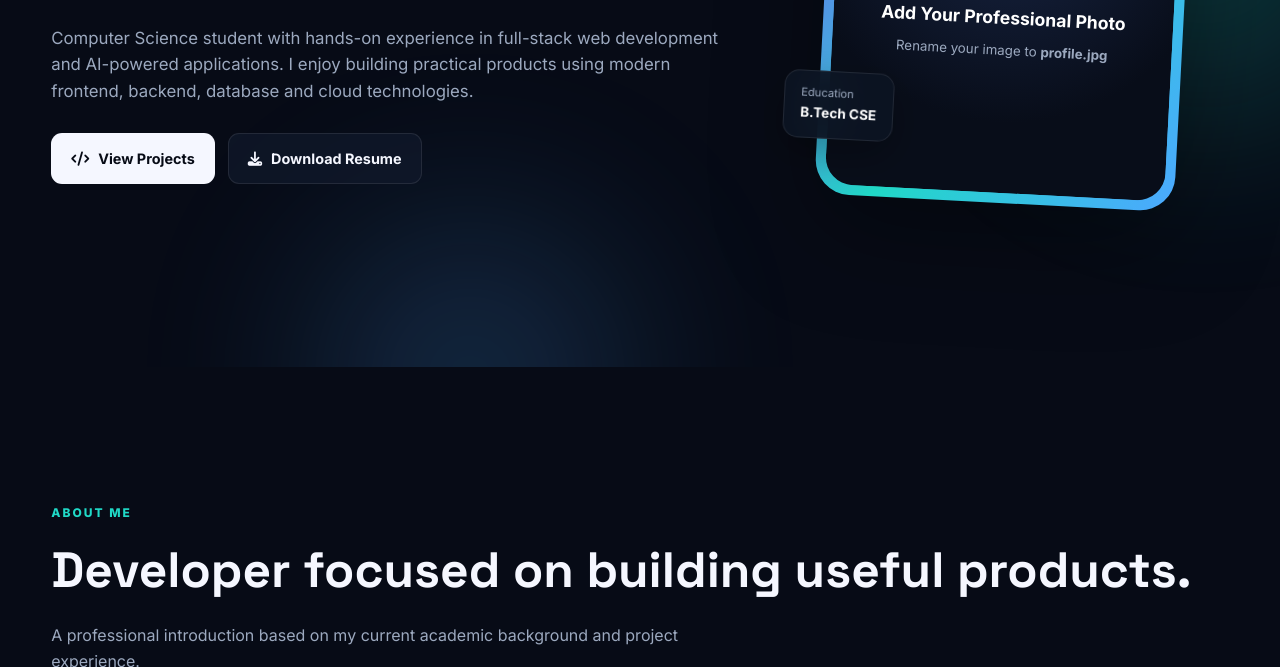
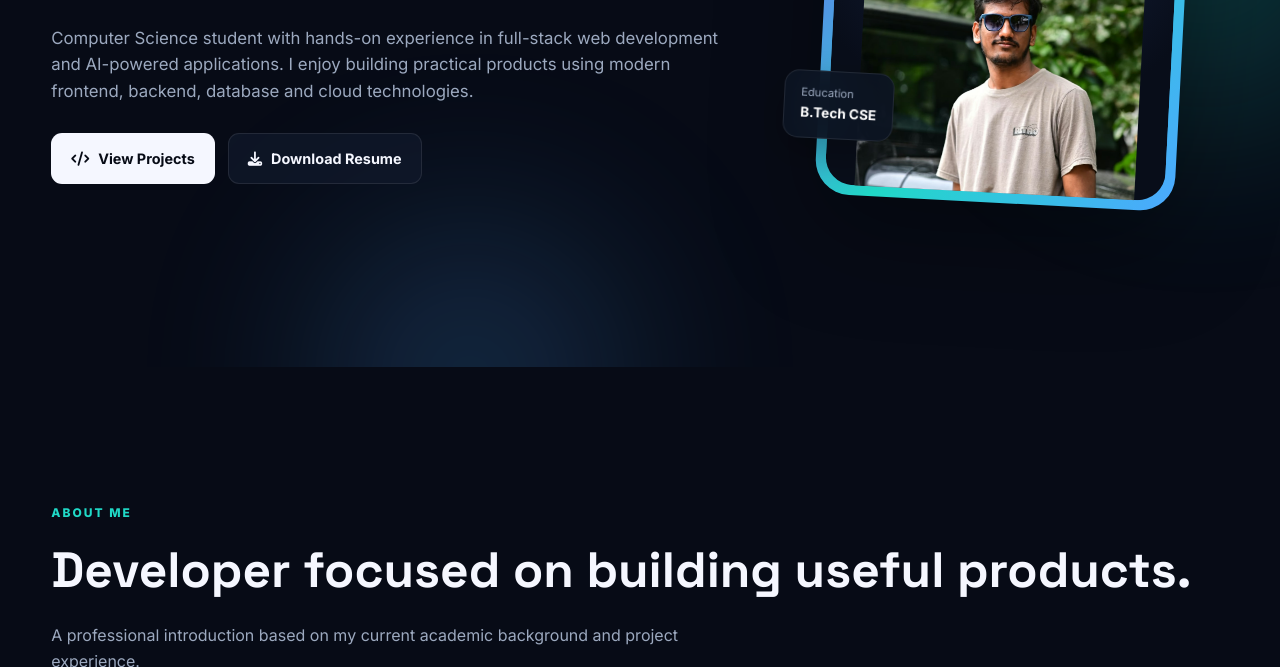
Before and after one commit to tirumalasettilikhith/portfolio, a plain HTML site: page index.html in a window 1280 px wide. Shown: the part 433-1100 px from the top of the page. Drawn offline with Linux system fonts and the light colour scheme.

Commit message:
Update image reference in index.html

```diff
--- a/index.html
+++ b/index.html
@@ -1125,7 +1125,7 @@
 
               <small style="margin-top:8px;">
                 Rename your image to
-                <b>profile.jpg</b>
+                <b><img src="3c7856ca-8137-4807-88ae-90d3227c8cd7.jpg" alt="likhith" ></b>
               </small>
 
             </div>
```
